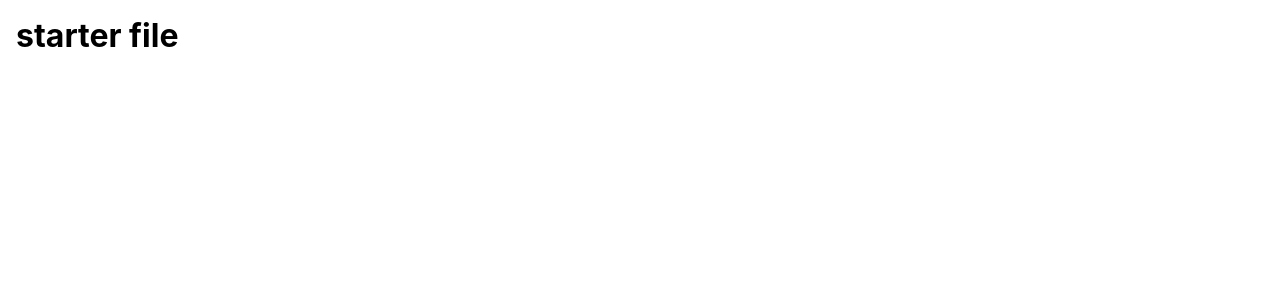
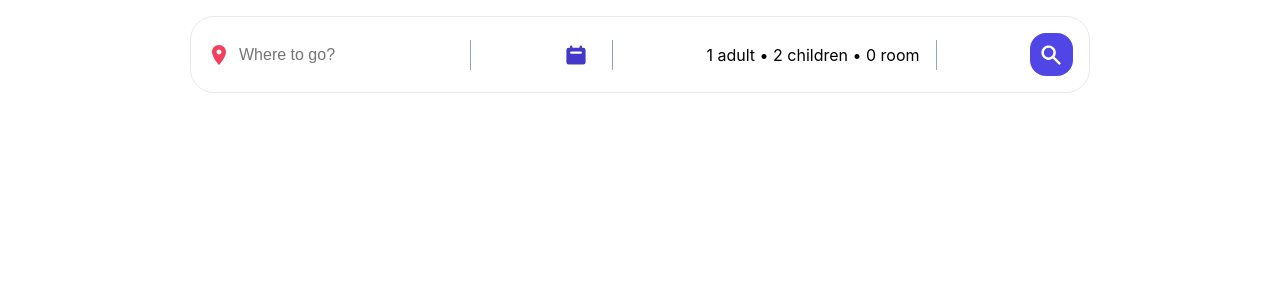
Before and after one commit to fsalari1366/hotel-reservation, a React (Vite) app: page / in a window 1280 px wide. Shown: the top 300 px of the page. Built offline with nearby package versions, Linux system fonts and the light colour scheme.

Commit message:
header static created

```diff
--- a/src/App.jsx
+++ b/src/App.jsx
@@ -1,8 +1,13 @@
 
 import "./App.css";
+import Header from "./components/header/Header";
 
 function App() {
-  return <h1>starter file</h1>
+  return (
+    <div>
+      <Header />
+    </div>
+  )
 }
 
 export default App;
--- /dev/null
+++ b/src/components/header/Header.jsx
@@ -0,0 +1,39 @@
+import React from 'react'
+import {MdLocationOn} from 'react-icons/md';
+import { HiCalendar, HiSearch } from 'react-icons/hi';
+import 'react-date-range/dist/styles.css'; // main style file
+import 'react-date-range/dist/theme/default.css'; // theme css file
+
+const Header = () => {
+  return (
+    <div className='header'>
+        <div className="headerSearch">
+            <div className="headerSearchItem">
+            <MdLocationOn className='headerIcon locationIcon' />
+                <input type='text' placeholder='Where to go?'
+                className='headerSearchInput'
+                name='destination'
+                id='destination'
+                />
+                <span className='seperator'></span>
+            </div>
+            <div className="headerSearchItem">
+            <HiCalendar className='headerIcon dateIcon' />
+            <div className="dateDropDown"></div>
+            <span className='seperator'></span>
+            </div>
+            <div className="headerSearchItem">
+                <div id="optionDropDown">1 adult &bull; 2 children &bull; 0 room</div>
+                <span className='seperator'></span>
+            </div>
+            <div className="headerSearchItem">
+                <button className='headerSearchBtn'>
+                <HiSearch className="headerIcon" />
+                </button>
+            </div>
+        </div>
+    </div>
+  )
+}
+
+export default Header
```
